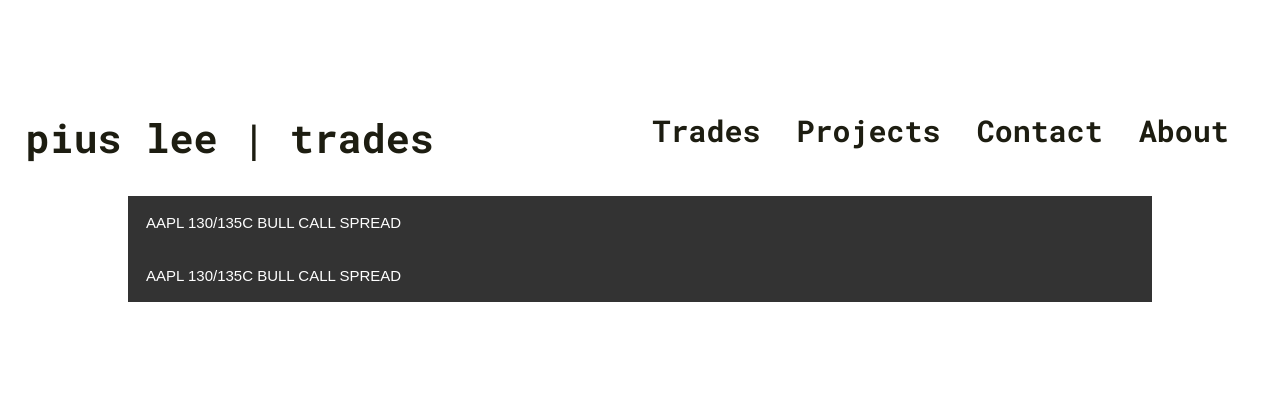
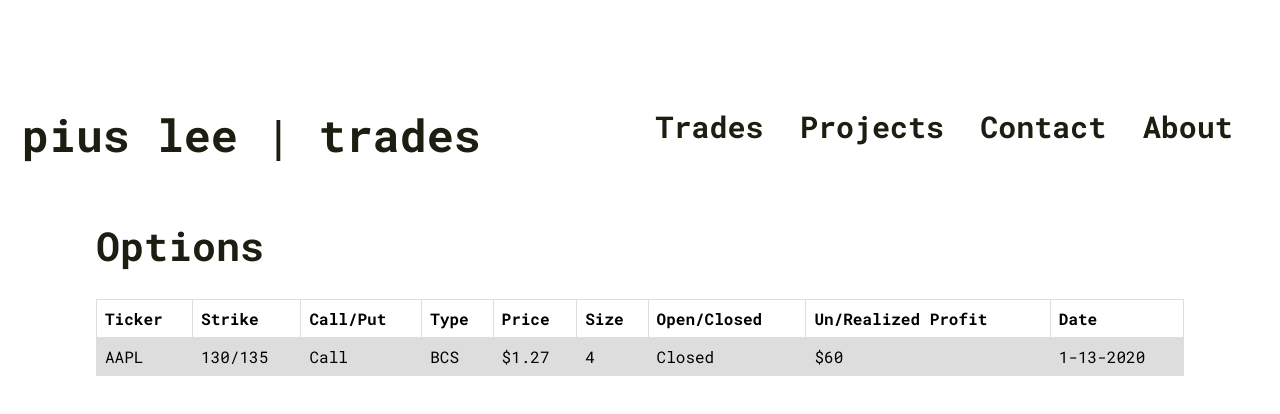
Before and after one commit to pius1212/pius1212.github.io, a website: page trades.html in a window 1280 px wide. Drawn offline with Linux system fonts and the light colour scheme.

```diff
--- a/main.css
+++ b/main.css
@@ -6,13 +6,13 @@
 
     font-family: 'Roboto Mono', monospace;
     font-weight: 700;
-    font-size: 40px;
+    font-size: 45px;
 
     margin-bottom: 1.5%;
     margin-left: 1%;
     margin-right: 3%;
 
-    padding: 1%;
+    padding: 0.7%;
 
     user-select: none;
     -webkit-user-select: none;
@@ -43,6 +43,7 @@
     color: #1D1D11;
     text-align: center;
     padding-left: 3%;
+    padding-top: 0.15%;
     font-size: 30px;
     text-decoration: none;
 }
@@ -70,29 +71,31 @@
 }
 
 /* trades css */
-.collapsible {
-    background-color: #333333;
-    color: white;
-    cursor: pointer;
-    padding: 18px;
-    width: 80%;
-    border: none;
+table {
+    font-family: 'Roboto Mono', monospace;
+    border-collapse: collapse;
+    width: 85%;
+
+    margin-left: 7.5%;
+    margin-right: 7.5%;
+}
+
+td, th {
+    border: 1px solid #dddddd;
     text-align: left;
-    outline: none;
-    font-size: 15px;
+    padding: 8px;
+}
 
-    margin-left: 10%;
-    margin-right: 10%;
-  }
+tr:nth-child(even) {
+    background-color: #dddddd;
+}
 
-  .active, .collapsible:hover {
-    background-color: #1D1D11;
-  }
+.tradestitle {
+    color: #1D1D11;
 
-  .collapsiblecontent {
-    padding: 0 18px;
-    background-color: white;
-    max-height: 0;
-    overflow: hidden;
-    transition: max-height 0.2s ease-out;
-  }
+    font-family: 'Roboto Mono', monospace;
+    font-weight: 700;
+    font-size: 40px;
+
+    margin-left: 7.5%;
+}
--- a/trades.html
+++ b/trades.html
@@ -19,15 +19,32 @@
             </header>
         </nav>
 
+        <h1 class="tradestitle">Options</h1>
         <!-- trades list -->
-        <button type="button" class="collapsible">AAPL 130/135C BULL CALL SPREAD</button>
-        <div class="collapsiblecontent">
-            <p>Lorem ipsum dolor sit amet, consectetur adipisicing elit, sed do eiusmod tempor incididunt ut labore et dolore magna aliqua. Ut enim ad minim veniam, quis nostrud exercitation ullamco laboris nisi ut aliquip ex ea commodo consequat.</p>
-        </div>
-        <button type="button" class="collapsible">AAPL 130/135C BULL CALL SPREAD</button>
-        <div class="collapsiblecontent">
-            <p>Lorem ipsum dolor sit amet, consectetur adipisicing elit, sed do eiusmod tempor incididunt ut labore et dolore magna aliqua. Ut enim ad minim veniam, quis nostrud exercitation ullamco laboris nisi ut aliquip ex ea commodo consequat.</p>
-        </div>
+        <table>
+            <tr>
+              <th>Ticker</th>
+              <th>Strike</th>
+              <th>Call/Put</th>
+              <th>Type</th>
+              <th>Price</th>
+              <th>Size</th>
+              <th>Open/Closed</th>
+              <th>Un/Realized Profit</th>
+              <th>Date</th>
+            </tr>
+            <tr>
+                <td>AAPL</td>
+                <td>130/135</td>
+                <td>Call</td>
+                <td>BCS</td>
+                <td>$1.27</td>
+                <td>4</td>
+                <td>Closed</td>
+                <td>$60</td>
+                <td>1-13-2020</td>
+            </tr>
+          </table>
 
         <!-- JS -->
         <script>
@@ -35,9 +52,6 @@
             const navTop = nav.offsetTop;
 
             function stickyNavigation() {
-                console.log('navTop = ' + navTop);
-                console.log('scrollY = ' + window.scrollY);
-
                 if (window.scrollY >= navTop) {
                     // nav offsetHeight = height of nav
                     document.body.style.paddingTop = nav.offsetHeight + 'px';
@@ -48,21 +62,6 @@
                 }
             }
             window.addEventListener('scroll', stickyNavigation);
-
-            var coll = document.getElementsByClassName("collapsible");
-            var i;
-
-            for (i = 0; i < coll.length; i++) {
-                coll[i].addEventListener("click", function() {
-                this.classList.toggle("active");
-                var content = this.nextElementSibling;
-                if (content.style.display === "block") {
-                    content.style.display = "none";
-                } else {
-                     content.style.display = "block";
-                }
-            });
-            }
         </script>
         <footer></footer>
     </body>
```
